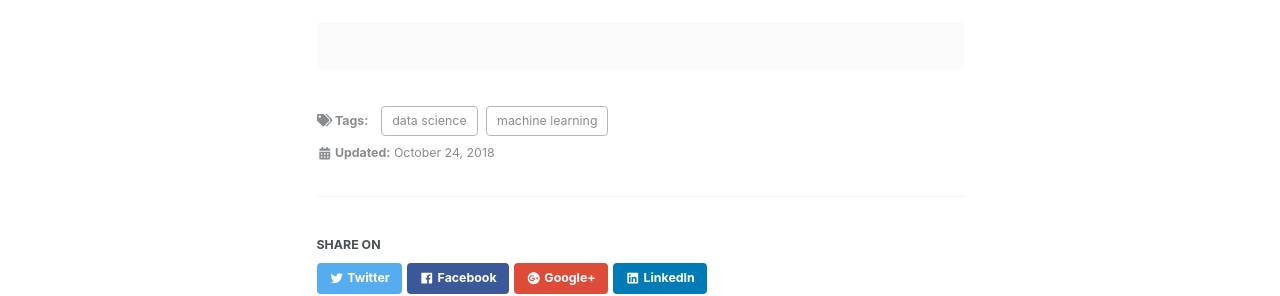
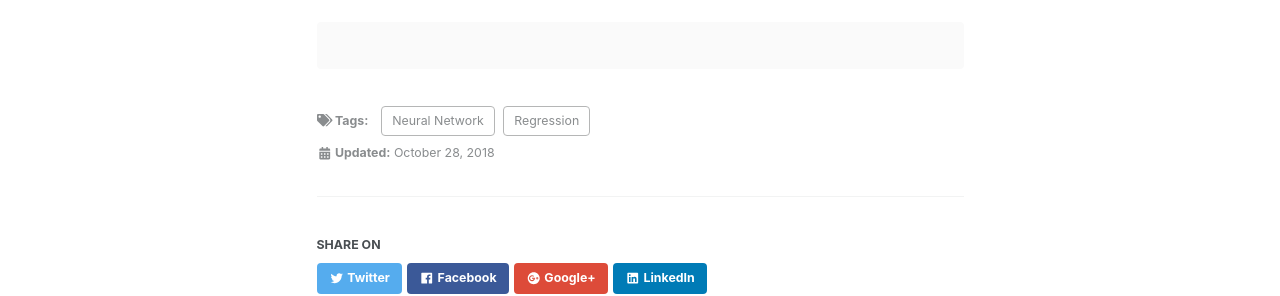
Before and after one commit to baguettexci/baguettexci.gituhb.io, a Jekyll site: the page built from _posts/2018-10-28-Google-Stock-Price.md, in a window 1280 px wide and 900 px high, scrolled down 10467 px. Shown: the part 147-443 px from the top of the window. Built offline with Jekyll 4.4.1, drawn with Linux system fonts in a browser that asks for light colours; nearby versions of some CDN libraries; formulas are drawn with MathJax 3.

Commit message:
Update and rename 2018-10-24-Google-Stock-Price.md to 2018-10-28-Google-Stock-Price.md

```diff
--- a/_posts/2018-10-24-Google-Stock-Price.md
+++ b/_posts/2018-10-28-Google-Stock-Price.md
@@ -1,12 +1,12 @@
 ---
 title: Predicting Google Stock Price
-date: 2018-10-24
+date: 2018-10-28
 tags:
-  - machine learning
-  - data science
+  - Neural Network
+  - Regression
 header:
   image: ""
-excerpt: "Machine Learning, Data Science"
+excerpt: "Neural Network, Regression"
 mathjax: "true"
 ---
 
```
